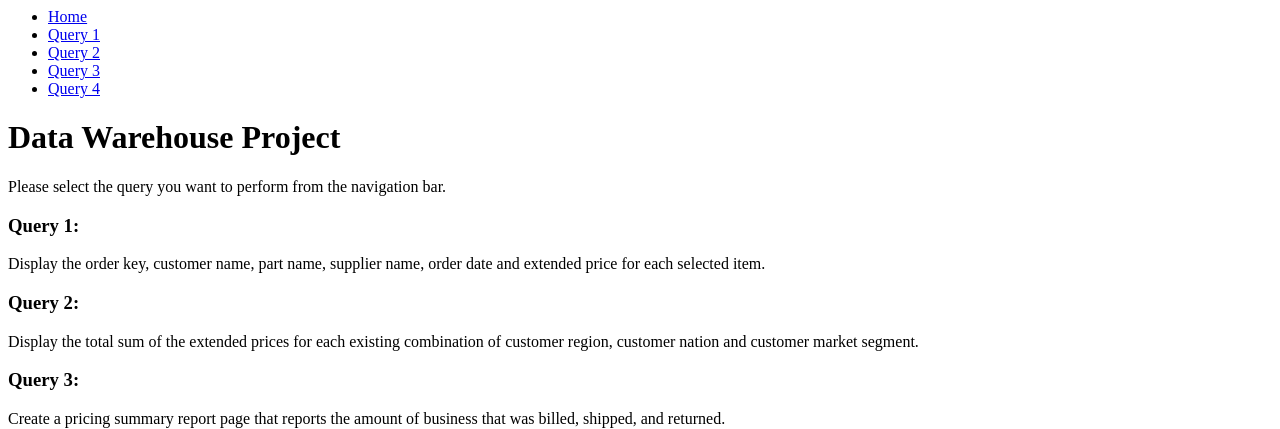
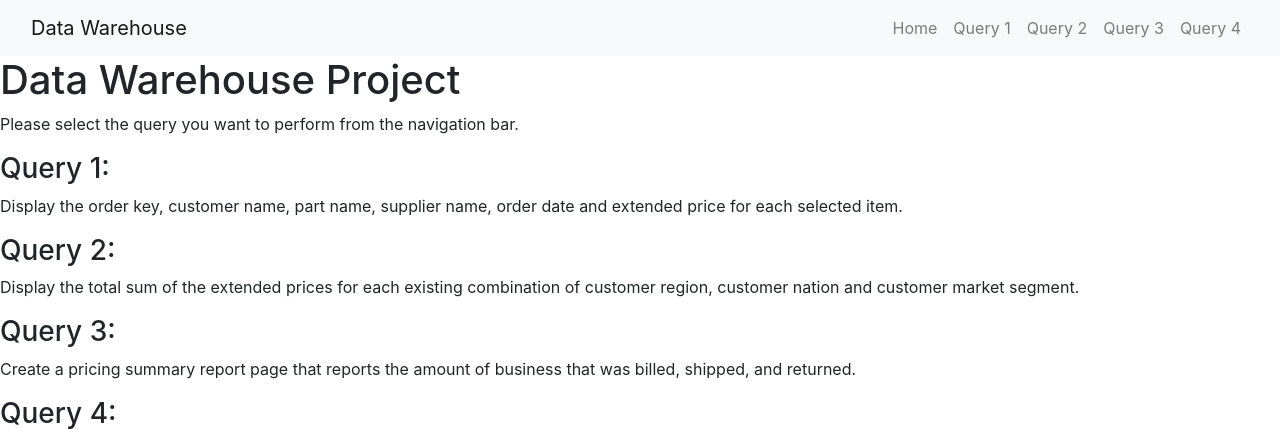
Before and after one commit to WYHNUS/cs4221-data-warehouse, a PHP site: page /home.php in a window 1280 px wide. Shown: the top 429 px of the page. Run offline with PHP 8.4, Linux system fonts and the light colour scheme; data that the repository does not hold is empty; some libraries are stand-ins or nearby versions.

Commit message:
update navbar style

```diff
--- a/home.php
+++ b/home.php
@@ -1,4 +1,5 @@
 <?php
+  include('head.html');
   include('navbar.php');
 ?>
 
--- a/navbar.php
+++ b/navbar.php
@@ -1,4 +1,9 @@
-<ul class="nav navbar-nav navbar-right">
+<nav class="navbar navbar-expand-lg navbar-light bg-light">
+  <div class="container-fluid">
+    <div class="navbar-header">
+      <a class="navbar-brand" href="/">Data Warehouse</a>
+    </div>
+    <ul class="nav navbar-nav">
       <?php
         // Define each name associated with an URL
         $urls = array(
@@ -8,10 +13,13 @@
           'Query 3' => '/query3',
           'Query 4' => '/query4'
         );
+        $currentPage = explode('?', $_SERVER['REQUEST_URI'], 2)[0];
 
         foreach ($urls as $name => $url) {
-      $class = (($currentPage === $name) ? ' class="active" ' : '');
-      echo '<li '.$class. '><a href="'.$url.'">'.$name.'</a></li>';
+          $class = (($currentPage === $url) ? ' class="nav-item active" ' : ' class="nav-item" ');
+          echo '<li '.$class. '><a class="nav-link" href="'.$url.'">'.$name.'</a></li>';
         }
       ?>
     </ul>
+  </div>
+</nav>
```
Lines whose indentation alone changed are shown as unchanged.
